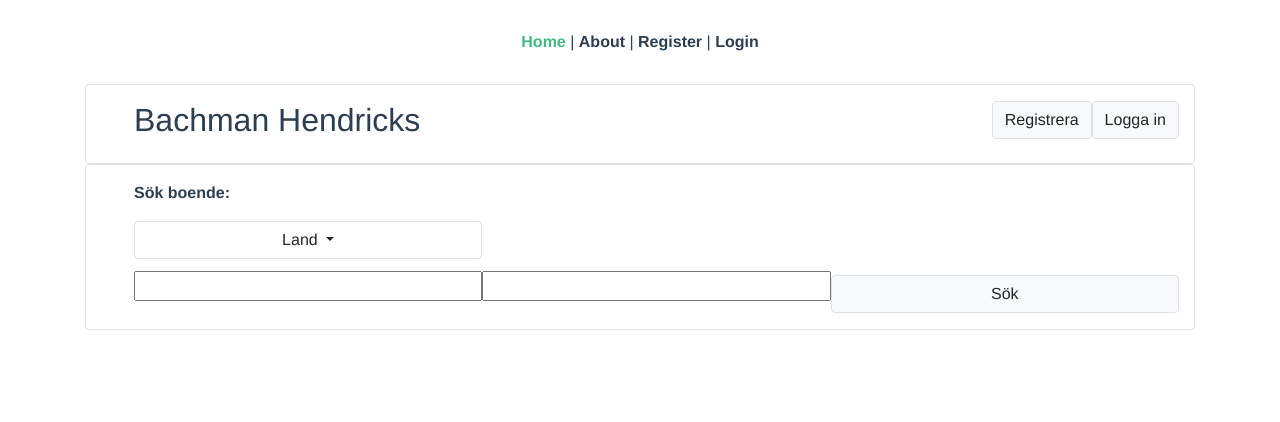
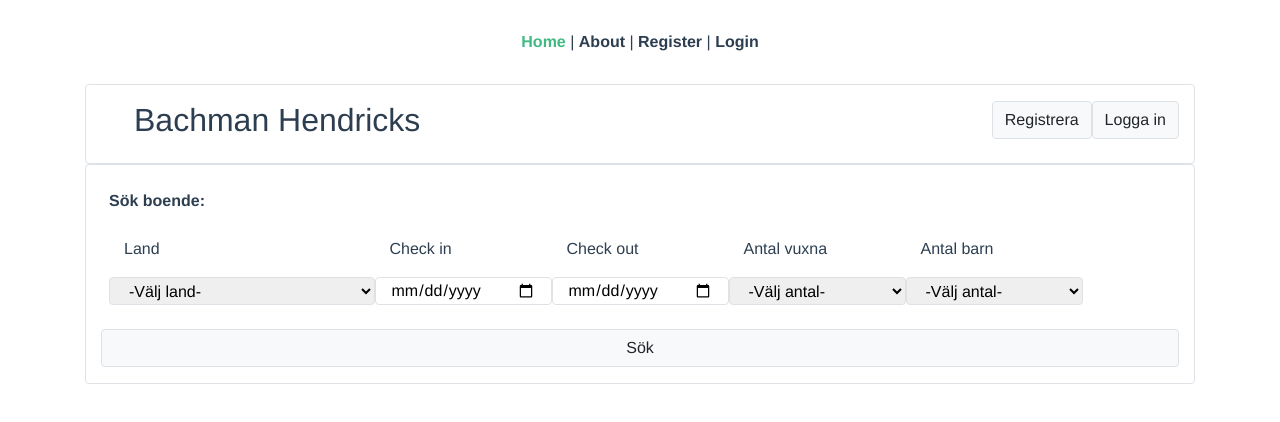
Before and after one commit to Dafali9012/Holidaymaker, a Vue app in the folder js-frontend/: page / in a window 1280 px wide. Shown: the top 422 px of the page. Built offline with nearby package versions, Linux system fonts and the light colour scheme.

Commit message:
homepage layout

```diff
--- a/js-frontend/src/views/Home.vue
+++ b/js-frontend/src/views/Home.vue
@@ -11,22 +11,56 @@
                 </router-link>
       </div>
     </div>
-    <form class="col border rounded py-3 pl-5 text-left">
+    <div class="container border rounded py-3 text-left">
+      <div class="row m-2">
       <p class="font-weight-bold">Sök boende:</p>
-      <div class="dropdown">
-  <button class="btn dropdown-toggle border col-4" type="button" id="dropdownCountry" data-toggle="dropdown" aria-haspopup="true" aria-expanded="false">
-    Land
-  </button>
-  <div class="dropdown-menu" aria-labelledby="dropdownCountry">
-    <a class="dropdown-item" href="#">Frankrike</a>
-    <a class="dropdown-item" href="#">Spanien</a>
-    <a class="dropdown-item" href="#">Luxemburg</a>
-  </div>
-</div>
-      <input type="text" name="date" class="col-4" placeholder=" "/>
-      <input type="text" name="guests" class="col-4" placeholder=" "/>
-      <button type="submit" class="btn btn-light border col-4 mt-3">Sök</button>
-    </form>
+      </div>
+    <div class="row m-2">
+      <label class="col-3" for="country">Land</label>
+      <label class="col-2" for="startdate">Check in</label>
+      <label class="col-2" for="enddate">Check out</label>
+      <label class="col-2" for="adults">Antal vuxna</label>
+      <label class="col-2" for="kids">Antal barn</label>
+
+    </div>
+      <div class="row m-2">
+    <select class="border rounded col-3" name="country" id="country">
+    <option value="">-Välj land-</option>
+    <option value="Frankrike">Frankrike</option>
+    <option value="Spanien">Spanien</option>
+    <option value="Luxemburg">Luxemburg</option>
+</select>
+
+      <input type="date" class="border rounded col-2" name="startdate" placeholder="Check in"/>
+            <input type="date" class="border rounded col-2" name="enddate" placeholder="Check out"/>
+
+    <select class="border rounded col-2" name="adults" id="adults">
+    <option value="">-Välj antal-</option>
+    <option value="1">1</option>
+    <option value="2">2</option>
+    <option value="3">3</option>
+    <option value="4">4</option>
+    <option value="5">5</option>
+    <option value="6">6</option>
+    <option value="7">7</option>
+    <option value="8">8</option>
+    <option value="9">9</option>
+</select>
+    <select class="border rounded col-2" name="kids" id="kids">
+    <option value="">-Välj antal-</option>
+    <option value="1">1</option>
+    <option value="2">2</option>
+    <option value="3">3</option>
+    <option value="4">4</option>
+    <option value="5">5</option>
+    <option value="6">6</option>
+    <option value="7">7</option>
+    <option value="8">8</option>
+    <option value="9">9</option>
+</select>
+      </div>
+      <button type="submit" class="btn btn-light border col-12 mt-3">Sök</button>
+    </div>
   </div>
 
 </template>
```
